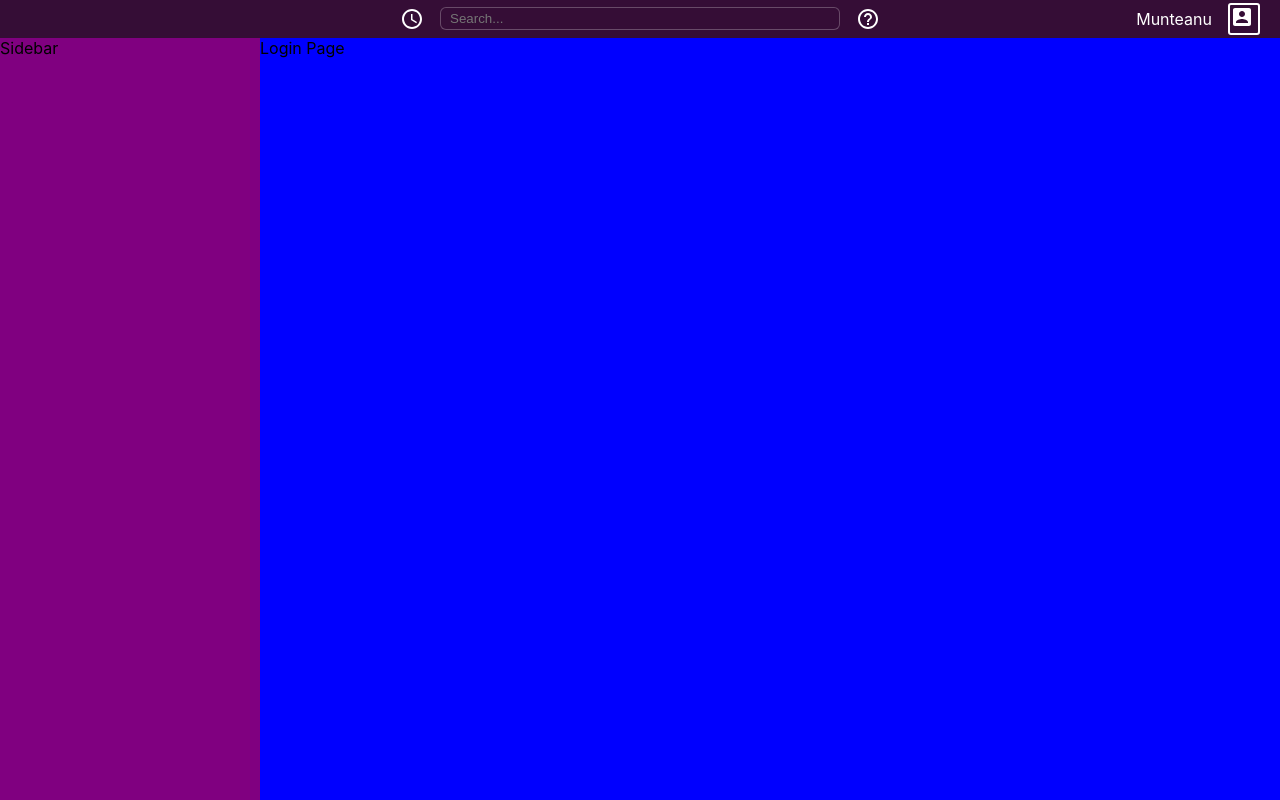
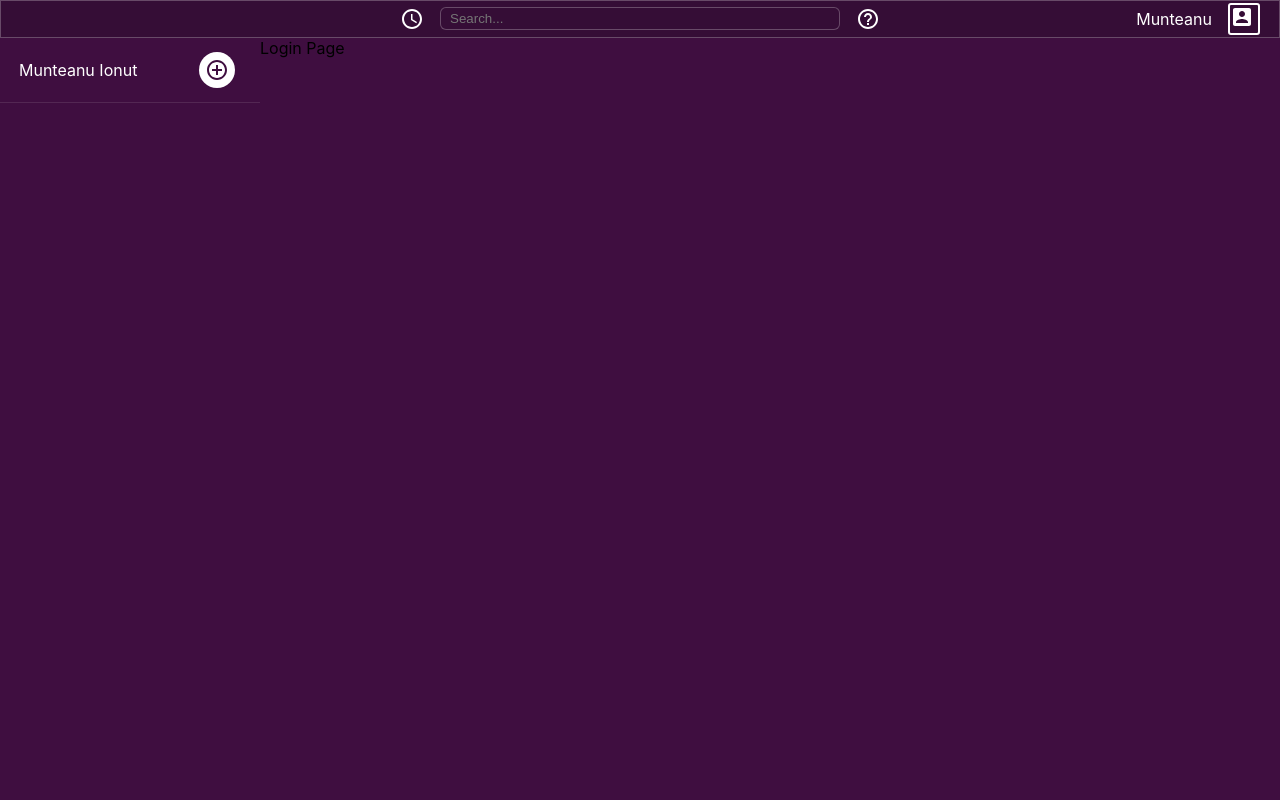
Before and after one commit to Ekho26/Slack_Clone, a React (Create React App) app: page / in a window 1280 px wide. Built offline with nearby package versions, Linux system fonts and the light colour scheme.

Commit message:
Sidebar data

```diff
--- a/src/App.js
+++ b/src/App.js
@@ -44,7 +44,7 @@
 `
 
 const Main = styled.div`
-  background: blue;
+  background: #3f0e40;
   display: grid;
   grid-template-columns: 260px auto;
-`
+`;
--- a/src/components/Header.js
+++ b/src/components/Header.js
@@ -39,7 +39,8 @@
   align-items: center;
   justify-content: center;
   position: relative;
-`
+  box-shadow: inset 0 0 0 1px rgb(104 74 104);
+`;
 
 const Main = styled.div`
   display: flex;
--- a/src/components/Sidebar.js
+++ b/src/components/Sidebar.js
@@ -1,11 +1,55 @@
 import React from 'react'
+
+// Styles
+import styled from 'styled-components';
+import AddCircleOutlineIcon from "@material-ui/icons/AddCircleOutline";
 
 function Sidebar() {
     return (
-        <div style={{ background:"purple" }}>
-            Sidebar
-        </div>
+        <Container>
+            <WorkspaceContainer>
+                <Name>
+                    Munteanu Ionut
+                </Name>
+                <NewMessage>
+                    <AddCircleOutlineIcon />
+                </NewMessage>
+            </WorkspaceContainer>
+        </Container>
     )
 }
 
 export default Sidebar
+
+
+const Container = styled.div`
+  color: white;
+  background: #3f0e40;
+`;
+
+const WorkspaceContainer = styled.div`
+    height: 64px;
+    display: flex;
+    align-items: center;
+    padding: 0 0 0 19px;
+    justify-content: space-between;
+    border-bottom: 1px solid #532753;
+`;
+
+const Name = styled.div`
+
+`;
+
+const NewMessage = styled.div`
+  display: flex;
+  margin: 0 25px 0 0;
+  justify-content: center;
+  align-items: center;
+  width: 36px;
+  height: 36px;
+  background: white;
+  border-radius: 50%;
+  color: #3f0e40;
+  fill: #3f0e40;
+  cursor: pointer;
+`;
```
Also changed, not shown: src/data/SidebarData.js (added, +35 -0 lines). Lines whose indentation alone changed are shown as unchanged.
